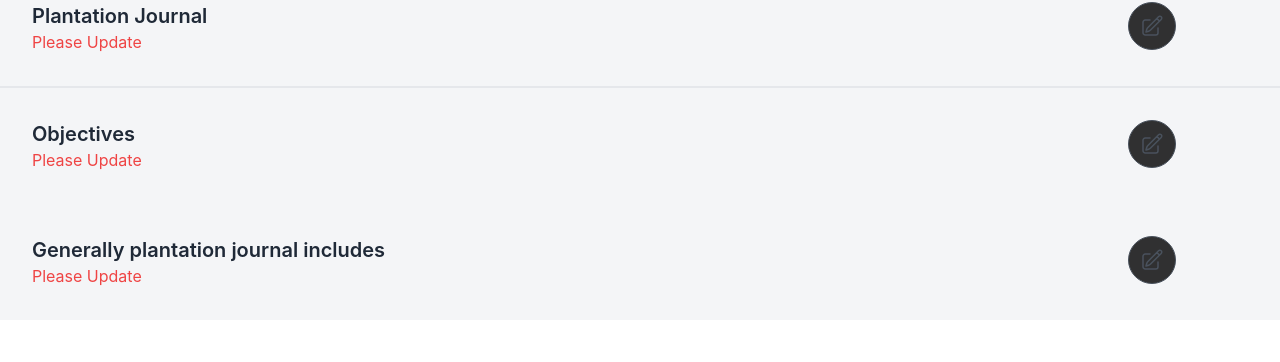
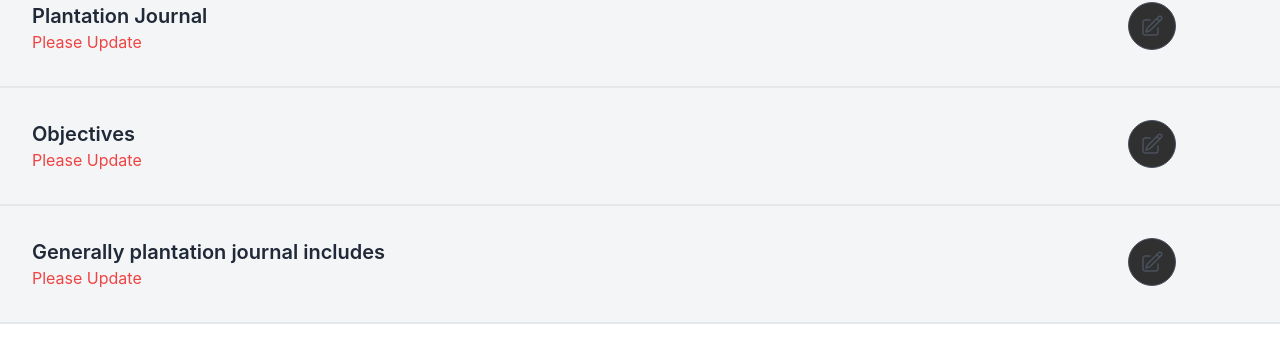
Before and after one commit to Shahil19/we-plant-trees_ifescu-journal-website, a React (Create React App) app: page /postJournal in a window 1280 px wide. Shown: the part 212-574 px from the top of the page. Built offline with nearby package versions, Linux system fonts and the light colour scheme; the HTML template or start-up script is replaced by a standard one.

Commit message:
renderingm genPlantaionJourIncludes

```diff
--- a/src/Components/PostAJournal/PostAJournal.js
+++ b/src/Components/PostAJournal/PostAJournal.js
@@ -12,6 +12,12 @@ const PostAJournal = () => {
         <li
             className='list-decimal'
             key={i}>{obj}</li>
+    ))
+
+    const renderGenPlantationJourIncludes = currUserJournal.genPlantationJourIncludes?.map((li, i) => (
+        <li
+            className='list-decimal'
+            key={i}>{li}</li>
     ))
 
 
@@ -41,7 +47,7 @@ const PostAJournal = () => {
 
 
             {/* ----------------- Objectives ------------------- */}
-            <div className="flex">
+            <div className="flex border-b-2">
                 <div className="w-4/5 p-8">
                     <span className="text-xl font-semibold block">Objectives</span>
                     <span className="text-gray-600">{currUserJournal.objectives ? <ul>{renderObjectives}</ul> : <span className='text-red-500'>Please Update</span>}</span>
@@ -52,10 +58,10 @@ const PostAJournal = () => {
             </div>
 
             {/* ----------------- Generally plantation journal includes shown------------------- */}
-            <div className="flex">
+            <div className="flex border-b-2">
                 <div className="w-4/5 p-8">
                     <span className="text-xl font-semibold block">Generally plantation journal includes</span>
-                    <span className="text-gray-600">{currUserJournal.genPlantationJourIncludes ? {} : <span className='text-red-500'>Please Update</span>}</span>
+                    <span className="text-gray-600">{currUserJournal.genPlantationJourIncludes ? <ul>{renderGenPlantationJourIncludes}</ul> : <span className='text-red-500'>Please Update</span>}</span>
                 </div>
                 <div className="w-1/5 py-8">
                     {<PrefaceModal title="Generally plantation journal includes" shortTitle="genPlantationJourIncludes" action={genPlantationJourIncludes} />}
--- a/src/features/journals/journalsSlice.js
+++ b/src/features/journals/journalsSlice.js
@@ -31,7 +31,6 @@ const journalsSlice = createSlice({
                 existingJournal.genPlantationJourIncludes = []
             }
             const newGenPlantationJourIncludes = existingJournal.genPlantationJourIncludes.concat(payload.updatedContent)
-            console.log(newGenPlantationJourIncludes);
             existingJournal.genPlantationJourIncludes = newGenPlantationJourIncludes
         }
     }
```
